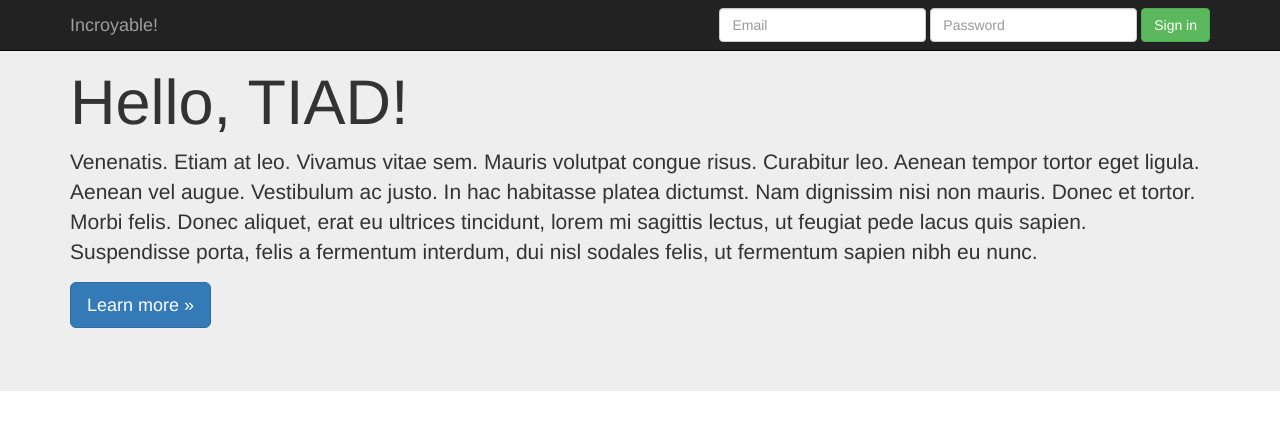
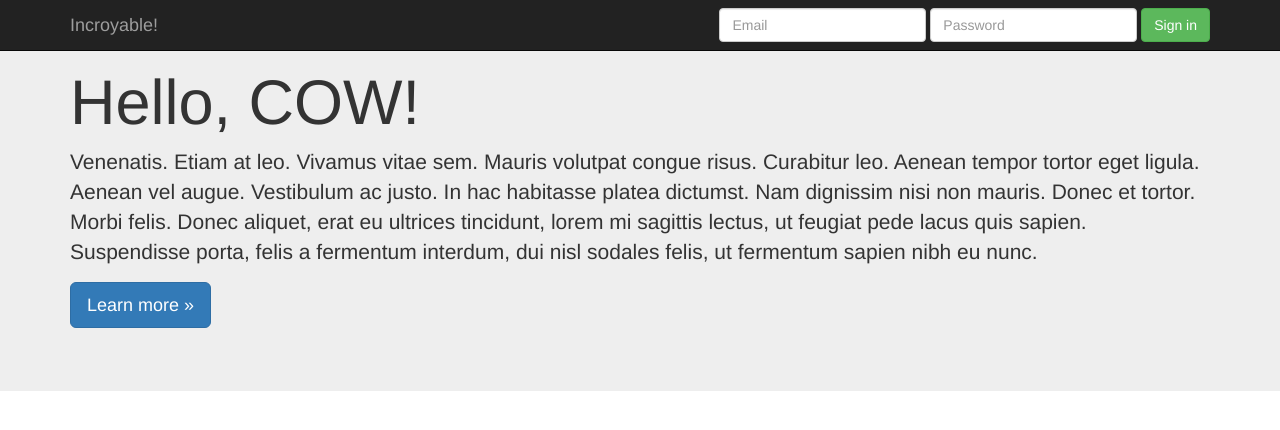
Before and after one commit to phips/tiad_demo, a Flask app: page / in a window 1280 px wide. Shown: the top 430 px of the page. Run offline with Flask 2, Linux system fonts and the light colour scheme; some libraries are stand-ins or nearby versions.

Commit message:
Deliberately broken

```diff
--- a/app/templates/index.html
+++ b/app/templates/index.html
@@ -31,7 +31,7 @@
 {% block content %}
     <div class="jumbotron">
         <div class="container">
-            <h1>Hello, TIAD!</h1>
+            <h1>Hello, COW!</h1>
             <p> Venenatis. Etiam at leo. Vivamus vitae sem. Mauris volutpat
             congue risus. Curabitur leo. Aenean tempor tortor eget ligula.
             Aenean vel augue. Vestibulum ac justo. In hac habitasse platea
```
